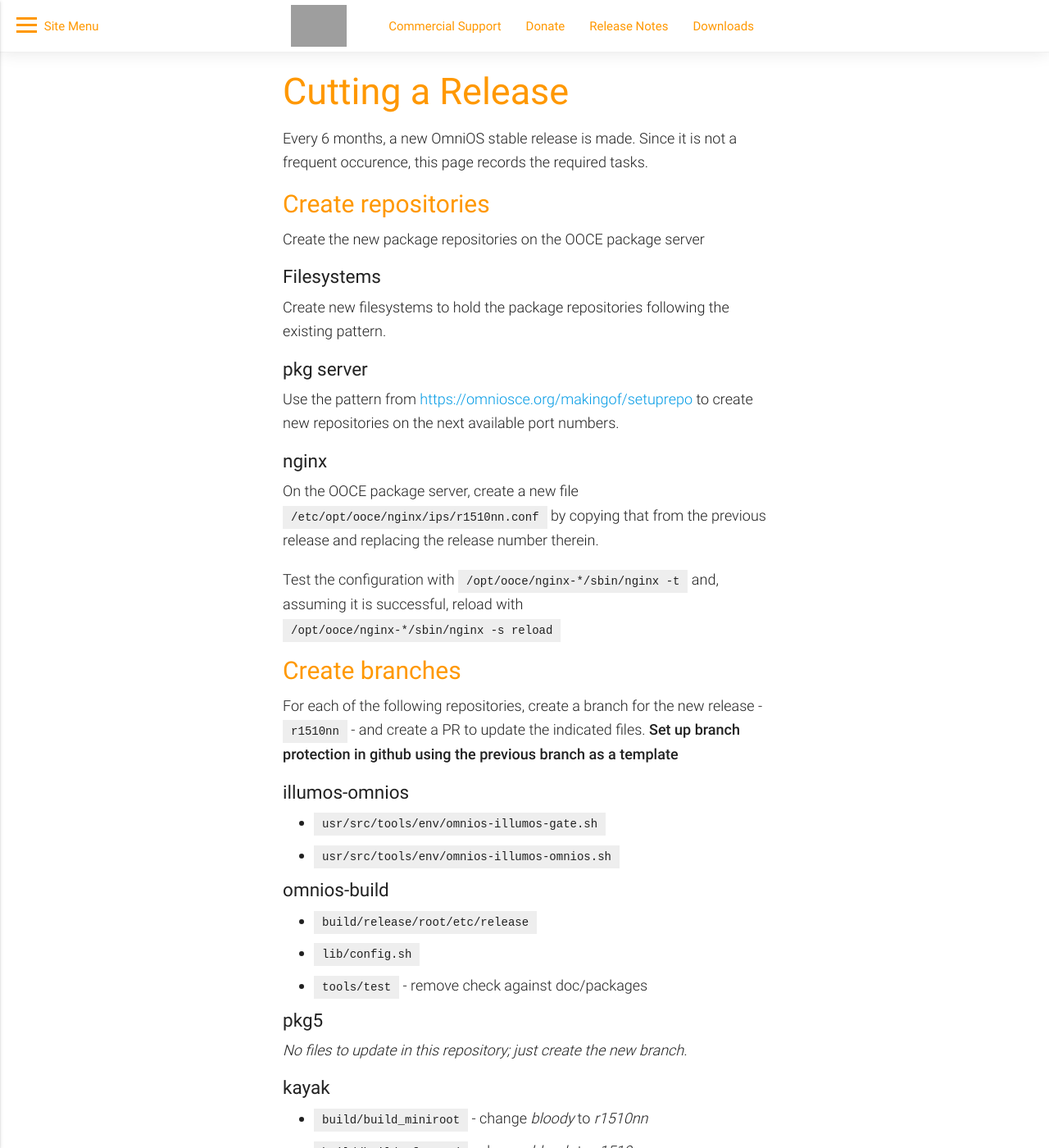
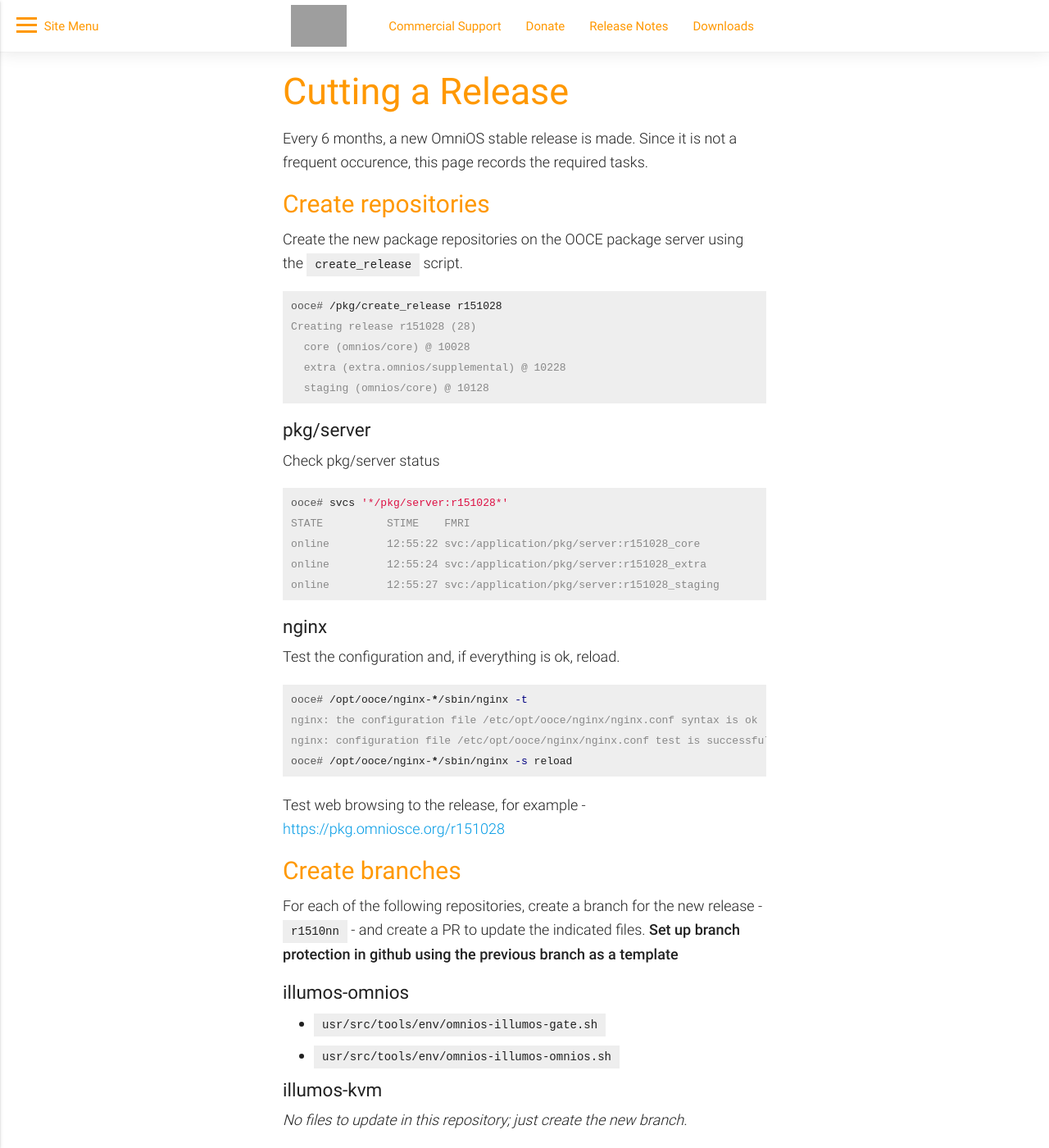
Before and after one commit to omniosorg/omniosorg.github.io, a Jekyll site: the page built from _docs/dev/release.md, in a window 1280 px wide and 1400 px high. Shown: the whole window at 82% size. Built offline with Jekyll 4.4.1, drawn with Linux system fonts in a browser that asks for light colours; some of the changed text lies outside the part shown; grey boxes are pictures that could not be loaded.

Commit message:
Updating release documentation

````diff
--- a/_docs/dev/release.md
+++ b/_docs/dev/release.md
@@ -11,26 +11,42 @@
 
 ## Create repositories
 
-Create the new package repositories on the OOCE package server
+Create the new package repositories on the OOCE package server using the
+`create_release` script.
 
-### Filesystems
+```terminal
+ooce# /pkg/create_release r151028
+Creating release r151028 (28)
+  core (omnios/core) @ 10028
+  extra (extra.omnios/supplemental) @ 10228
+  staging (omnios/core) @ 10128
+```
 
-Create new filesystems to hold the package repositories following the existing
-pattern.
+### pkg/server
 
-### pkg server
+Check pkg/server status
 
-Use the pattern from <https://omniosce.org/makingof/setuprepo> to
-create new repositories on the next available port numbers.
+```terminal
+ooce# svcs '*/pkg/server:r151028*'
+STATE          STIME    FMRI
+online         12:55:22 svc:/application/pkg/server:r151028_core
+online         12:55:24 svc:/application/pkg/server:r151028_extra
+online         12:55:27 svc:/application/pkg/server:r151028_staging
+```
 
 ### nginx
 
-On the OOCE package server, create a new file
-`/etc/opt/ooce/nginx/ips/r1510nn.conf` by copying that from the previous
-release and replacing the release number therein.
+Test the configuration and, if everything is ok, reload.
 
-Test the configuration with `/opt/ooce/nginx-*/sbin/nginx -t` and, assuming
-it is successful, reload with `/opt/ooce/nginx-*/sbin/nginx -s reload`
+```terminal
+ooce# /opt/ooce/nginx-*/sbin/nginx -t
+nginx: the configuration file /etc/opt/ooce/nginx/nginx.conf syntax is ok
+nginx: configuration file /etc/opt/ooce/nginx/nginx.conf test is successful
+ooce# /opt/ooce/nginx-*/sbin/nginx -s reload
+```
+
+Test web browsing to the release, for example -
+<https://pkg.omniosce.org/r151028>
 
 ## Create branches
 
@@ -42,6 +58,14 @@
 
 * `usr/src/tools/env/omnios-illumos-gate.sh`
 * `usr/src/tools/env/omnios-illumos-omnios.sh`
+
+### illumos-kvm
+
+_No files to update in this repository; just create the new branch._
+
+### illumos-kvm-cmd
+
+_No files to update in this repository; just create the new branch._
 
 ### omnios-build
 
````
Also changed, not shown: _docs/makingof/setuprepo.md (+9 -2 lines).
